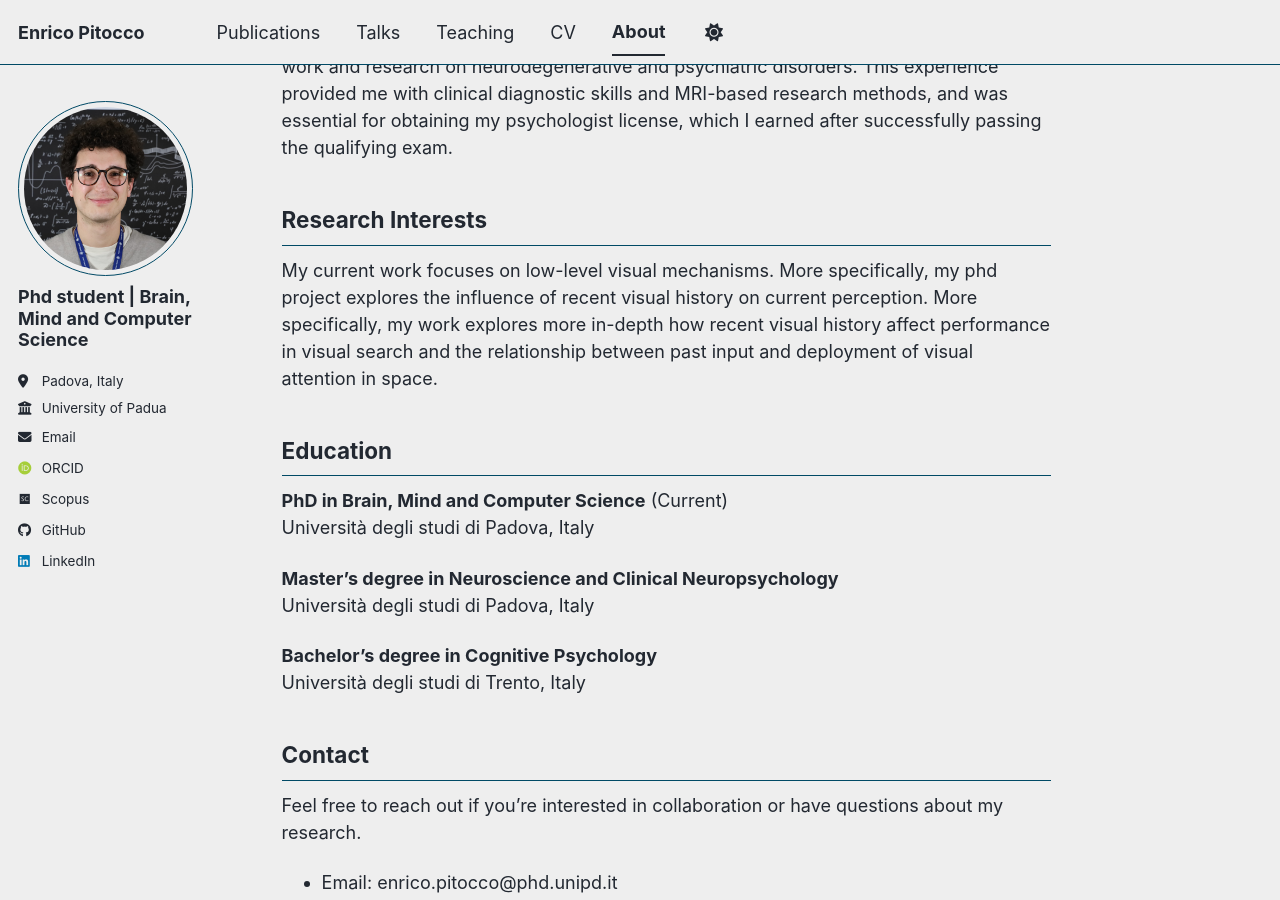
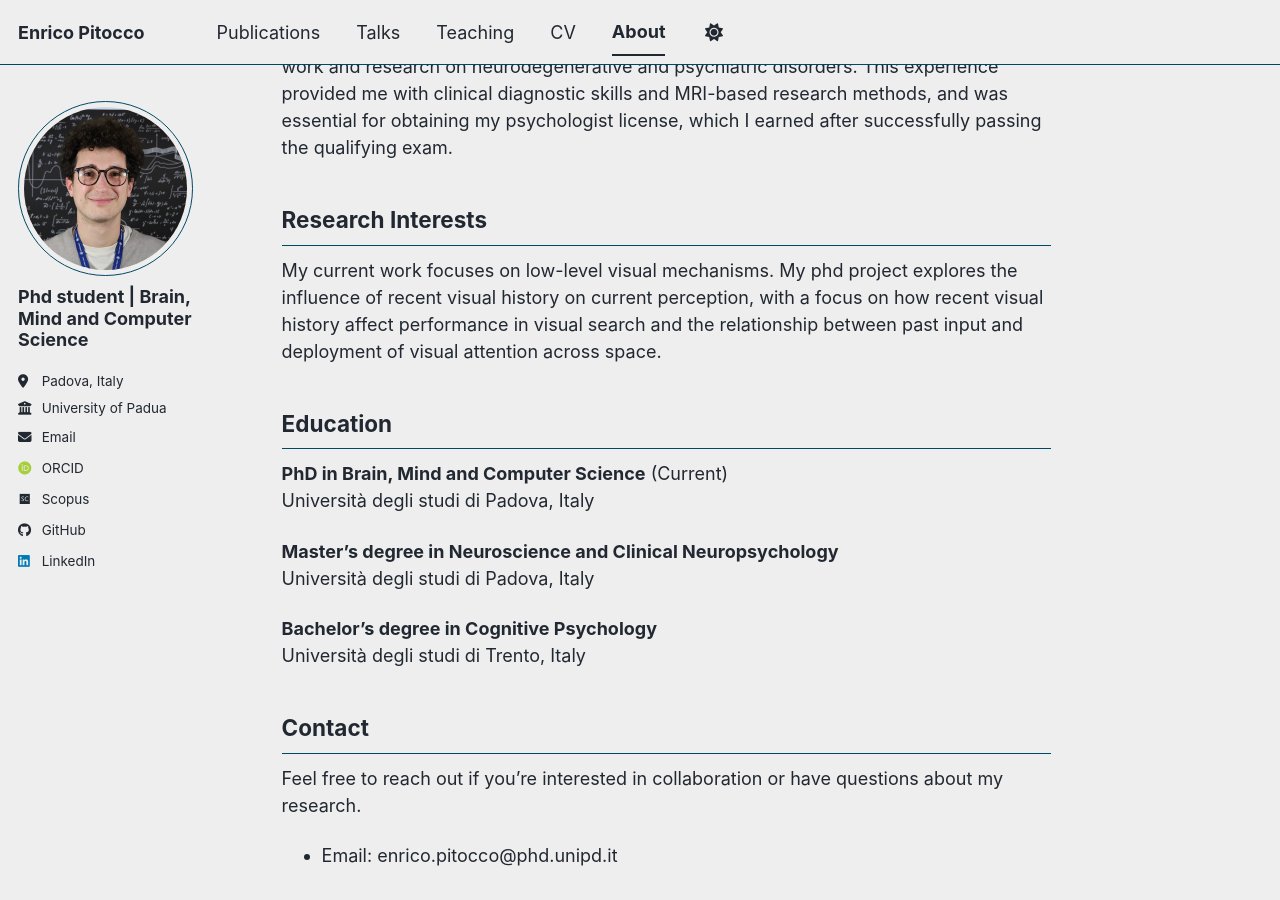
Before and after one commit to enricopitocco/enricopitocco.github.io, a Jekyll site: the page built from _pages/about.md, in a window 1280 px wide and 900 px high, scrolled down 737 px. Built offline with Jekyll 4.4.1, drawn with Linux system fonts in a browser that asks for light colours; some web fonts are replaced; a script bundle is joined from its source files by our own code; library files that are not in the unit come from our copies.

Commit message:
Clarify research interests section in about.md
Refine the description of research interests for clarity.

```diff
--- a/_pages/about.md
+++ b/_pages/about.md
@@ -15,7 +15,7 @@ My academic journey includes a Master's degree in Neuroscience and Clinical Neur
 As a research intern at the University of Coimbra, I focused on neuroimaging techniques with a focus on visual perception. Afterwards, I completed an internship at the Neuropsychiatry Laboratory at Fondazione Santa Lucia, where I contributed to clinical work and research on neurodegenerative and psychiatric disorders. This experience provided me with clinical diagnostic skills and MRI-based research methods, and was essential for obtaining my psychologist license, which I earned after successfully passing the qualifying exam.
 
 ## Research Interests
-My current work focuses on low-level visual mechanisms. More specifically, my phd project explores the influence of recent visual history on current perception. More specifically, my work explores more in-depth how recent visual history affect performance in visual search and the relationship between past input and deployment of visual attention in space.
+My current work focuses on low-level visual mechanisms. My phd project explores the influence of recent visual history on current perception, with a focus on how recent visual history affect performance in visual search and the relationship between past input and deployment of visual attention across space.
 
 ## Education
 
```
